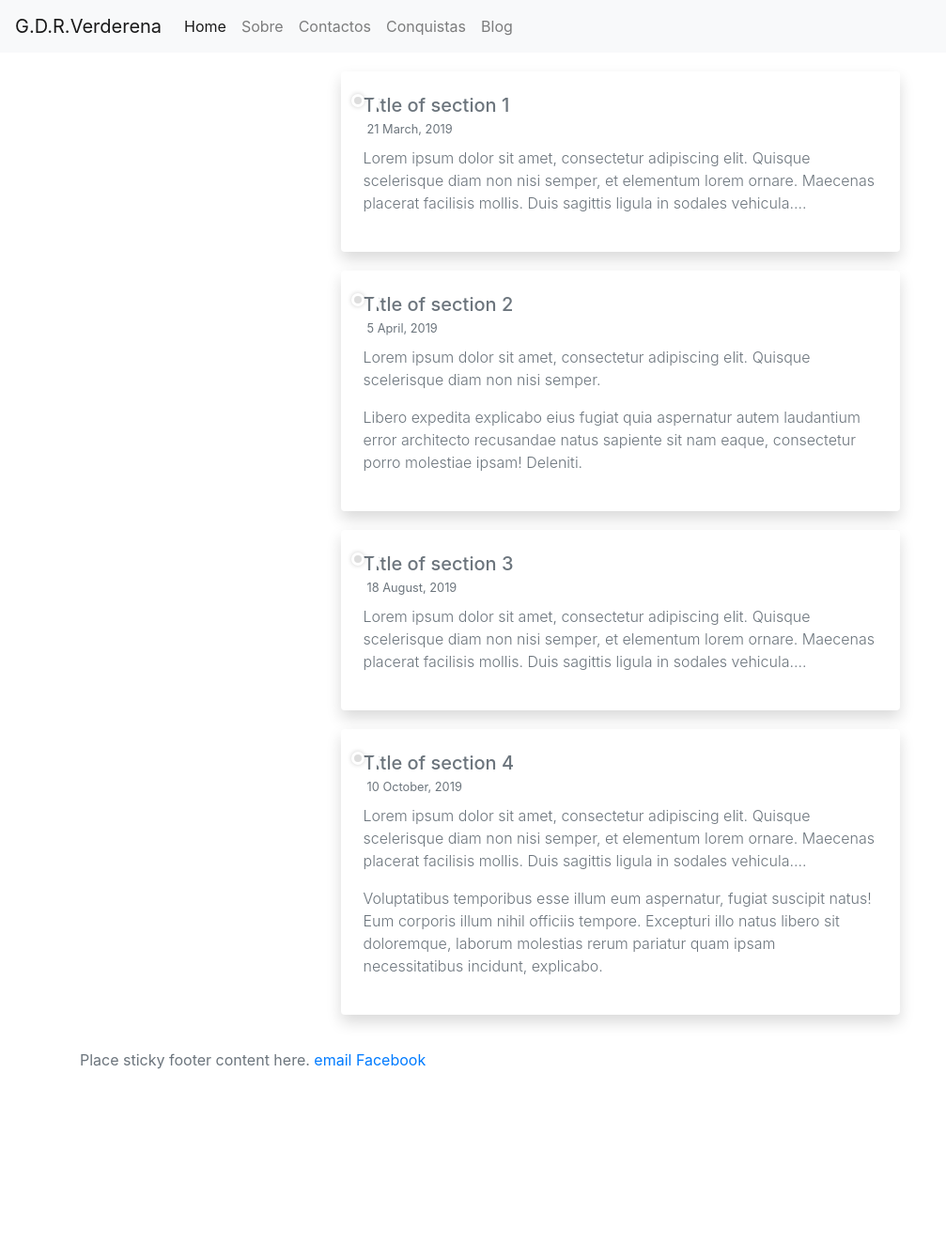
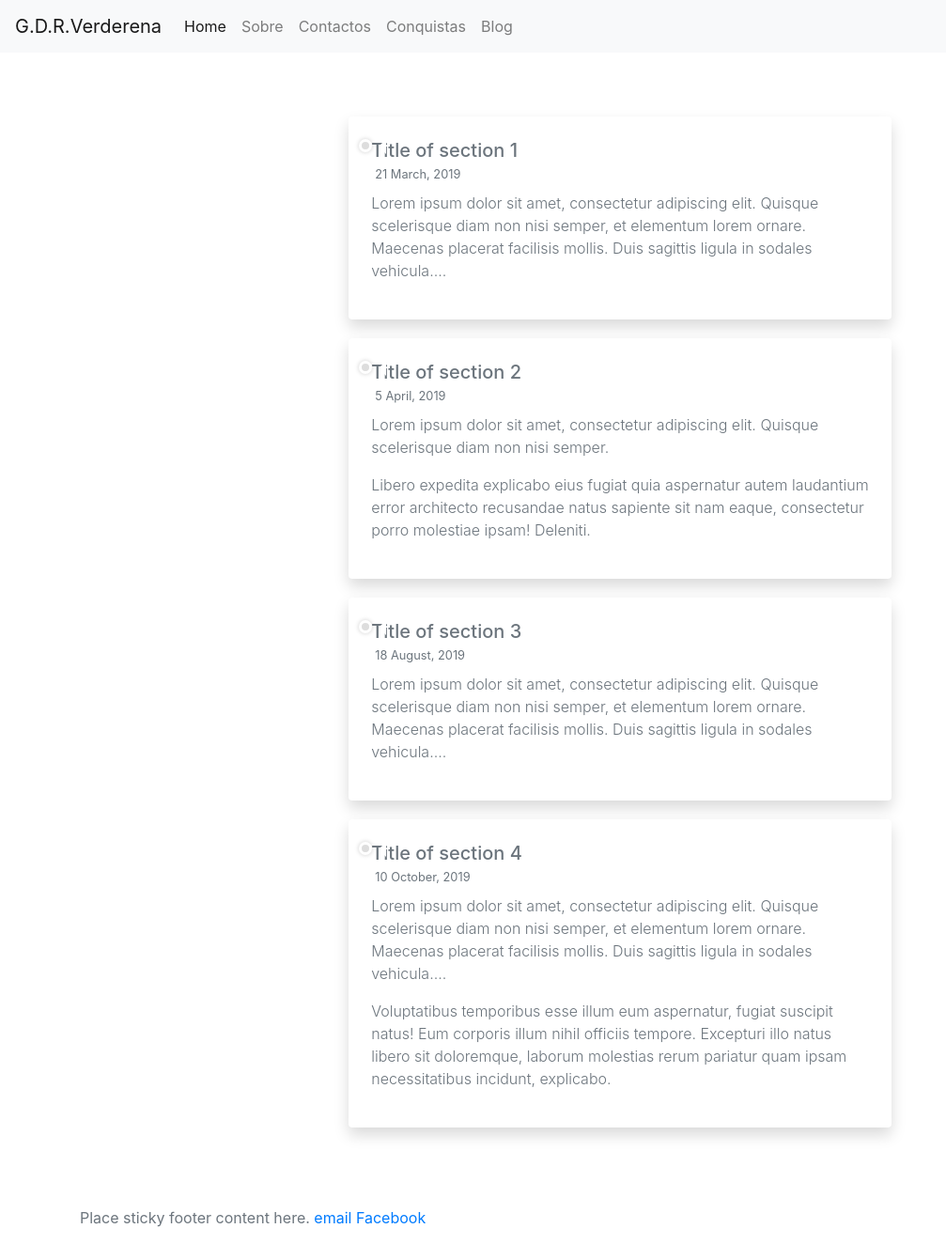
Before and after one commit to GDR-Verderena/gdr-verderena.github.io, a Jekyll site: the page built from achievements/index.html, in a window 1280 px wide. Shown: the whole page at 94% size, without its empty margins (0-1007 px from the left). Built offline with Jekyll 4.4.1, drawn with Linux system fonts in a browser that asks for light colours; before the commit the page ends 1156 px from its top, so only the background shows below that.

Commit message:
Update index.html

```diff
--- a/achievements/index.html
+++ b/achievements/index.html
@@ -2,7 +2,7 @@
 layout: default
 title: Conquistas
 ---
-
+<div class="container py-5">
 <div class="row">
     <div class="col-lg-7 mx-auto text-muted">
 
@@ -49,3 +49,4 @@ title: Conquistas
 
     </div>
 </div>
+</div>
```
